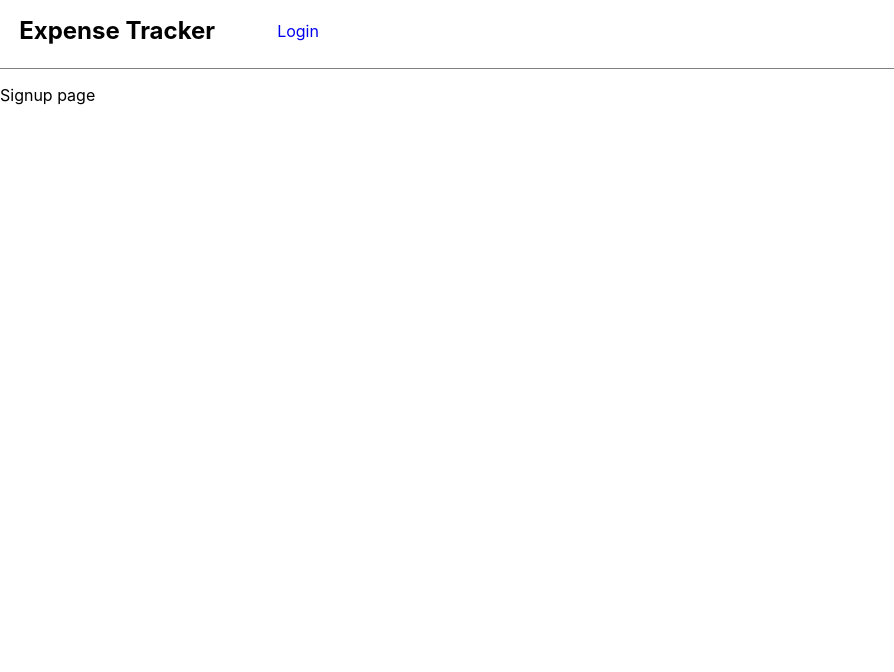
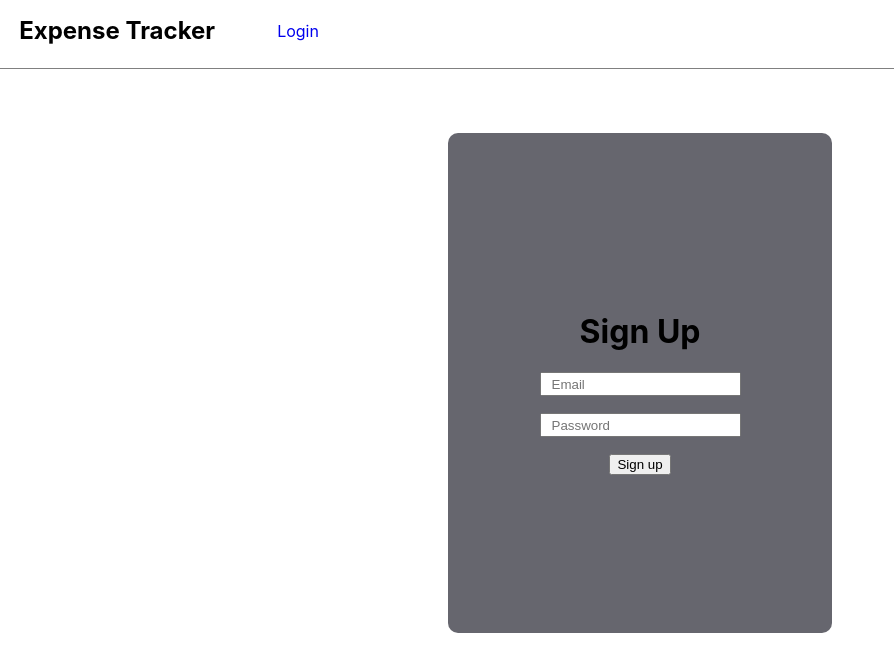
Before and after one commit to clickerrr/expense-tracking-application, a React (Vite) app: page /signup in a window 1280 px wide. Shown: the top 672 px of the page, without its empty margins (0-894 px from the left). Built offline with nearby package versions, Linux system fonts and the light colour scheme; no server answers.

Commit message:
Features

```diff
--- a/index.html
+++ b/index.html
@@ -7,6 +7,7 @@
   </head>
   <body>
     <div id="root"></div>
+    <script type="module" src="/src/firebase-config.js"></script>
     <script type="module" src="/src/main.jsx"></script>
   </body>
 </html>
--- a/package.json
+++ b/package.json
@@ -10,6 +10,7 @@
     "preview": "vite preview"
   },
   "dependencies": {
+    "firebase": "^10.12.2",
     "react": "^18.2.0",
     "react-dom": "^18.2.0",
     "react-router-dom": "^6.23.1",
--- /dev/null
+++ b/src/AuthenticationContext.jsx
@@ -0,0 +1,58 @@
+import {
+    createUserWithEmailAndPassword,
+    onAuthStateChanged,
+    signInWithEmailAndPassword,
+    signOut,
+} from "firebase/auth";
+import { createContext, useEffect, useState } from "react";
+import PropTypes from "prop-types";
+import { auth } from "./firebase-config";
+
+export const AuthContext = createContext(null);
+
+const AuthProvider = ({ children }) => {
+    const [user, setUser] = useState(null);
+    const [loading, setLoading] = useState(true);
+
+    const createUser = (email, password) => {
+        setLoading(true);
+        return createUserWithEmailAndPassword(auth, email, password);
+    };
+
+    const loginUser = (email, password) => {
+        setLoading(true);
+        return signInWithEmailAndPassword(auth, email, password);
+    };
+
+    const logOut = () => {
+        setLoading(true);
+        return signOut(auth);
+    };
+
+    useEffect(() => {
+        const unsubscribe = onAuthStateChanged(auth, (currentUser) => {
+            setUser(currentUser);
+            setLoading(false);
+        });
+
+        return () => {
+        unsubscribe();
+        };
+    }, []);
+
+    const authValue = {
+        createUser,
+        user,
+        loginUser,
+        logOut,
+        loading,
+    };
+
+    return <AuthContext.Provider value={authValue}>{children}</AuthContext.Provider>;
+};
+
+AuthProvider.propTypes = {
+    children: PropTypes.node.isRequired,
+};
+
+export default AuthProvider;
--- /dev/null
+++ b/src/components/organisms/ExpenseAdder.jsx
@@ -0,0 +1,16 @@
+import "../../styles/expenseAdder.css";
+
+const ExpenseAdder = ({onClose}) => {
+    return (
+        <div className="adder-parent">
+            <div className="adder-header">
+                <button className="close-button" onClick={onClose}>X</button>
+            </div>
+            <div className="adder-container">
+
+            </div>
+        </div>
+    );
+}
+
+export default ExpenseAdder;
--- a/src/components/views/Dashboard.jsx
+++ b/src/components/views/Dashboard.jsx
@@ -1,27 +1,36 @@
-import { useEffect, useState } from 'react'
+import { useEffect, useState, useContext } from 'react'
 import Navbar from "../organisms/Navbar";
 import '../../styles/master.css';
 import '../../styles/dashboard.css';
 import randomDates from '../atoms/RandomDates';
 import expenseList from '../atoms/ExpenseList';
-import { render } from 'react-dom';
-import { setEmitFlags } from 'typescript';
+import { getAuth } from 'firebase/auth';
+import { useNavigate } from 'react-router-dom';
+import { AuthContext } from '../../AuthenticationContext';
+import ExpenseAdder from '../organisms/ExpenseAdder';
 
 const Dashboard = () => {
 
+  const navigate = useNavigate();
+  const { loading, logOut, user } = useContext(AuthContext);
   // const [expenseList, setExpenseList] = useState([]);
   const [yearDropdownEnabled, setYearDropdownEnabled] = useState(false);
   const [selectedYear, setSelectedYear] = useState(null);
+  const [showExpenseAdder, setShowExpenseAdder] = useState(false);
 
   const categories = ["Food", "Gas", "Grocery", "Personal", "Subscriptions"];
   const years = ["2019", "2020", "2021", "2022", "2023", "2024"];
   let dates = []
 
+  useEffect(()=>{
+    console.log(user);
 
-
-  const updateExpenseList = () => {
-
-  }
+    if(user === null)
+    {
+      console.log("Redirecting");
+      navigate("/login");
+    }
+  },[user])
 
   const handleSelectYear = (yearIndex) => {
     setSelectedYear(years[yearIndex]);
@@ -100,13 +109,21 @@ const Dashboard = () => {
     <div>
       <Navbar routes={[{name: "Dashboard", path: "/"}, {name: "Other", path: "/"}]}/>
       <div className="container">
+        {showExpenseAdder ? <ExpenseAdder onClose={() => setShowExpenseAdder(false)}/> : (<></>)}
         <div>
           <h1>Expenses</h1>
+        </div>
+
+        <div>
+          <button className='signout-button' onClick={logOut}>Sign Out</button>
         </div>
 
         <div className="expense-list-container">
           <h2>This Year {selectedYear !== null ? selectedYear : "All"}</h2>
           <h2>This Month</h2>
+          <div>
+            <button onClick={() => {setShowExpenseAdder(!showExpenseAdder)}}>+</button>
+          </div>
           <div className='header-button-row'>
             <div className='year-dropdown'>
               <button className='year-button' onClick={() => {setYearDropdownEnabled(!yearDropdownEnabled )}}>Year</button>
--- a/src/components/views/Login.jsx
+++ b/src/components/views/Login.jsx
@@ -1,27 +1,30 @@
 import Navbar from "../organisms/Navbar";
 import "../../styles/login.css";
-import { useState } from "react";
+import { useState, useContext } from "react";
 import { useNavigate } from "react-router-dom";
+import { signInWithEmailAndPassword } from "firebase/auth";
+import { AuthContext } from '../../AuthenticationContext';
 
 const Login = () => {
 
+    const { loginUser, loading, user } = useContext(AuthContext);
     const navigate = useNavigate();
-    const [usernameValue, setUsernameValue] = useState('');
+    const [emailValue, setEmailValue] = useState('');
     const [passwordValue, setPasswordValue] = useState('');
-    const [usernameError, setUsernameError] = useState('');
+    const [emailError, setEmailError] = useState('');
     const [passwordError, setPasswordError] = useState('');
     const [generalError, setGeneralError] = useState('');
 
-    const performLogin = () => {
+    const verifyFields = () => {
         let error = false;
-        if(usernameValue.length === 0)
+        if(emailValue.length === 0)
         {
-            setUsernameError("Please enter a username");
+            setEmailError("Please enter an email");
             error = true;
         }
         else
         {
-            setUsernameError("");
+            setEmailError("");
         }
 
         if(passwordValue.length === 0)
@@ -34,11 +37,30 @@ const Login = () => {
             setPasswordError("");
         }
 
-        if(!error)
-        {
+
+        return error;
+
+
+
+    }
+
+
+
+    const handleLogin = () => {
+        if(verifyFields()) return;
+        loginUser(emailValue, passwordValue)
+        .then((result) => {
+            console.log(result);
             navigate("/");
-        }
+        })
+        .catch((error) => {
+            console.error(`${error}`);
+            setGeneralError("Invalid email or password");
+        });
+
     }
+
+
 
     return(
         <>
@@ -48,15 +70,16 @@ const Login = () => {
                 <div className="login-container">
                     <h1 className="login-title">Login</h1>
                     <div className="form-field">
-                        <input onChange={(event) => {setUsernameValue(event.target.value)}} type="text" className="form-input" name="username" value={usernameValue} placeholder="Username"></input>
-                        <span className="error">{usernameError}</span>
+                        <input onChange={(event) => {setEmailValue(event.target.value)}} type="email" className="form-input" name="email" value={emailValue} placeholder="Email"></input>
+                        <span className="error">{emailError}</span>
                     </div>
                     <div className="form-field">
                         <input onChange={(event) => {setPasswordValue(event.target.value)}} type="password" className="form-input" name="password" value={passwordValue} placeholder="Password"></input>
                         <span className="error">{passwordError}</span>
                     </div>
                     <div className="form-field">
-                    <input className="login-button" type="button" onClick={performLogin} value={'Log in'} />
+                        <input className="login-button" type="button" onClick={handleLogin} value={'Log in'} />
+                        <span className="error">{generalError}</span>
                     </div>
                 </div>
             </div>
--- a/src/components/views/Signup.jsx
+++ b/src/components/views/Signup.jsx
@@ -1,11 +1,88 @@
+import { useState } from "react";
+import { useNavigate } from "react-router-dom";
+import { createUserWithEmailAndPassword } from "firebase/auth";
+import { auth } from "../../firebase-config";
 import Navbar from "../organisms/Navbar";
+import "../../styles/signup.css";
 
 const Signup = () => {
+
+    const navigate = useNavigate();
+    const [emailValue, setEmailValue] = useState('');
+    const [passwordValue, setPasswordValue] = useState('');
+    const [emailError, setEmailError] = useState('');
+    const [passwordError, setPasswordError] = useState('');
+    const [generalError, setGeneralError] = useState('');
+
+    const verifyFields = () => {
+        let error = false;
+        if(emailValue.length === 0)
+        {
+            setEmailError("Please enter an email");
+            error = true;
+        }
+        else
+        {
+            setEmailError("");
+        }
+
+        if(passwordValue.length === 0)
+        {
+            setPasswordError("Please enter a password");
+            error = true;
+        }
+        else
+        {
+            setPasswordError("");
+        }
+
+        return error;
+    }
+
+
+    const handleSignUp = () => {
+
+        if(verifyFields() === true) return;
+
+        createUserWithEmailAndPassword(auth, emailValue, passwordValue)
+        .then((userCredential) => {
+            // Signed up
+            const user = userCredential.user;
+            // ...
+        })
+        .catch((error) => {
+            const errorCode = error.code;
+            const errorMessage = error.message;
+            console.error(`${errorCode}: ${errorMessage}`);
+            setGeneralError("Invalid email or password");
+        });
+
+    }
+
+
+
     return(
-        <div>
+        <>
             <Navbar routes={[{name: "Login", path: "/login"}]}/>
-            <p>Signup page</p>
-        </div>
+            <div className="parent">
+
+                <div className="signup-container">
+                    <h1 className="signup-title">Sign Up</h1>
+                    <div className="form-field">
+                        <input onChange={(event) => {setEmailValue(event.target.value)}} type="email" className="form-input" name="email" value={emailValue} placeholder="Email"></input>
+                        <span className="error">{emailError}</span>
+                    </div>
+                    <div className="form-field">
+                        <input onChange={(event) => {setPasswordValue(event.target.value)}} type="password" className="form-input" name="password" value={passwordValue} placeholder="Password"></input>
+                        <span className="error">{passwordError}</span>
+                    </div>
+                    <div className="form-field">
+                        <input className="signup-button" type="button" onClick={handleSignUp} value={'Sign up'} />
+                        <span className="error">{generalError}</span>
+                    </div>
+                </div>
+            </div>
+        </>
     )
 }
 
--- /dev/null
+++ b/src/firebase-config.js
@@ -0,0 +1,22 @@
+// Import the functions you need from the SDKs you need
+import { initializeApp } from "firebase/app";
+import { getAuth } from "firebase/auth";
+// TODO: Add SDKs for Firebase products that you want to use
+// https://firebase.google.com/docs/web/setup#available-libraries
+
+// Your web app's Firebase configuration
+// For Firebase JS SDK v7.20.0 and later, measurementId is optional
+const firebaseConfig = {
+  apiKey: "AIzaSyC39GUXpm7odDSjeGlQxjKtgVM3N47Ywnk",
+  authDomain: "react-firebase-project-6a373.firebaseapp.com",
+  databaseURL: "https://react-firebase-project-6a373-default-rtdb.firebaseio.com",
+  projectId: "react-firebase-project-6a373",
+  storageBucket: "react-firebase-project-6a373.appspot.com",
+  messagingSenderId: "442676985350",
+  appId: "1:442676985350:web:d0b8f0cba8ea3a0f934d87",
+  measurementId: "G-ZCZB1ZVN10"
+};
+
+// Initialize Firebase
+const app = initializeApp(firebaseConfig);
+export const auth = getAuth(app);
--- /dev/null
+++ b/src/styles/signup.css
@@ -0,0 +1,77 @@
+.parent {
+    display: flex;
+    justify-content: center;
+}
+
+.signup-container {
+    margin: 5%;
+    background-color: #66666E;
+    display: flex;
+    flex-direction: column;
+    justify-content: center;
+    align-items: center;
+    height: 500px;
+    border-radius: 10px;
+}
+
+
+.signup-title {
+    font-size: 2em;
+}
+
+.form-field {
+    display: flex;
+    flex-direction: column;
+}
+
+.form-input {
+    margin-bottom: 1%;
+    padding: 10px;
+    height: 1%;
+}
+
+.signup-button {
+    align-self: center;
+}
+
+.error {
+    color: red;
+}
+
+
+/* Extra small devices (phones, 600px and down) */
+@media only screen and (max-width: 600px)
+{
+    .signup-container {
+        width: 90%;
+    }
+
+}
+
+/* Small devices (portrait tablets and large phones, 600px and up) */
+@media only screen and (min-width: 600px)
+{
+    .signup-container {
+        width: 50%;
+    }
+}
+
+/* Medium devices (landscape tablets, 768px and up) */
+@media only screen and (min-width: 768px)
+{
+
+}
+
+/* Large devices (laptops/desktops, 992px and up) */
+@media only screen and (min-width: 992px)
+{
+    .signup-container {
+        width: 30%;
+    }
+}
+
+/* Extra large devices (large laptops and desktops, 1200px and up) */
+@media only screen and (min-width: 1200px)
+{
+
+}
```
Also changed, not shown: src/PrivateRoute.jsx (added, +27 -0 lines), src/main.jsx (+11 -5 lines), src/styles/expenseAdder.css (added, +20 -0 lines), 2 other files (tests, documents, lock files or other folders).
